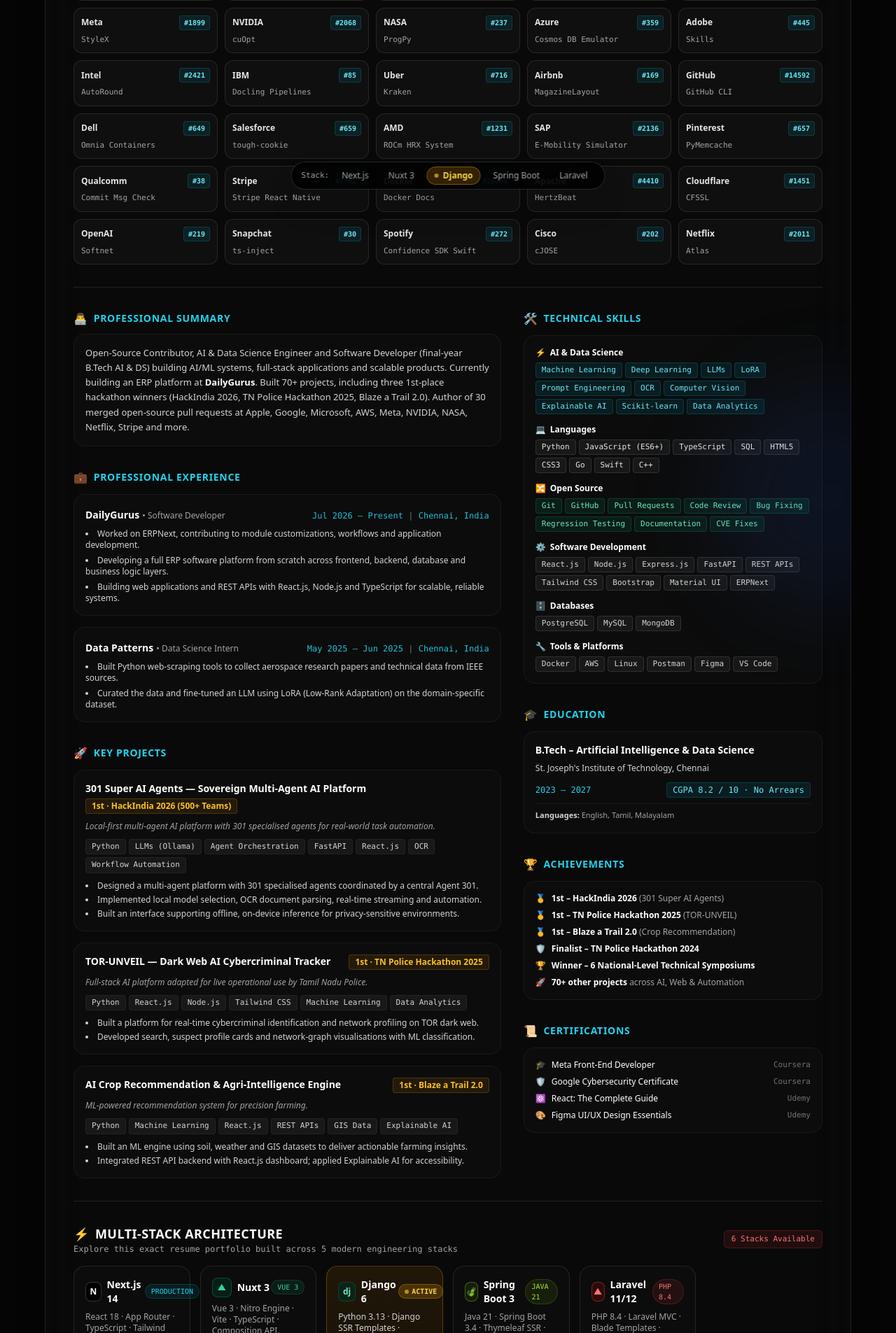
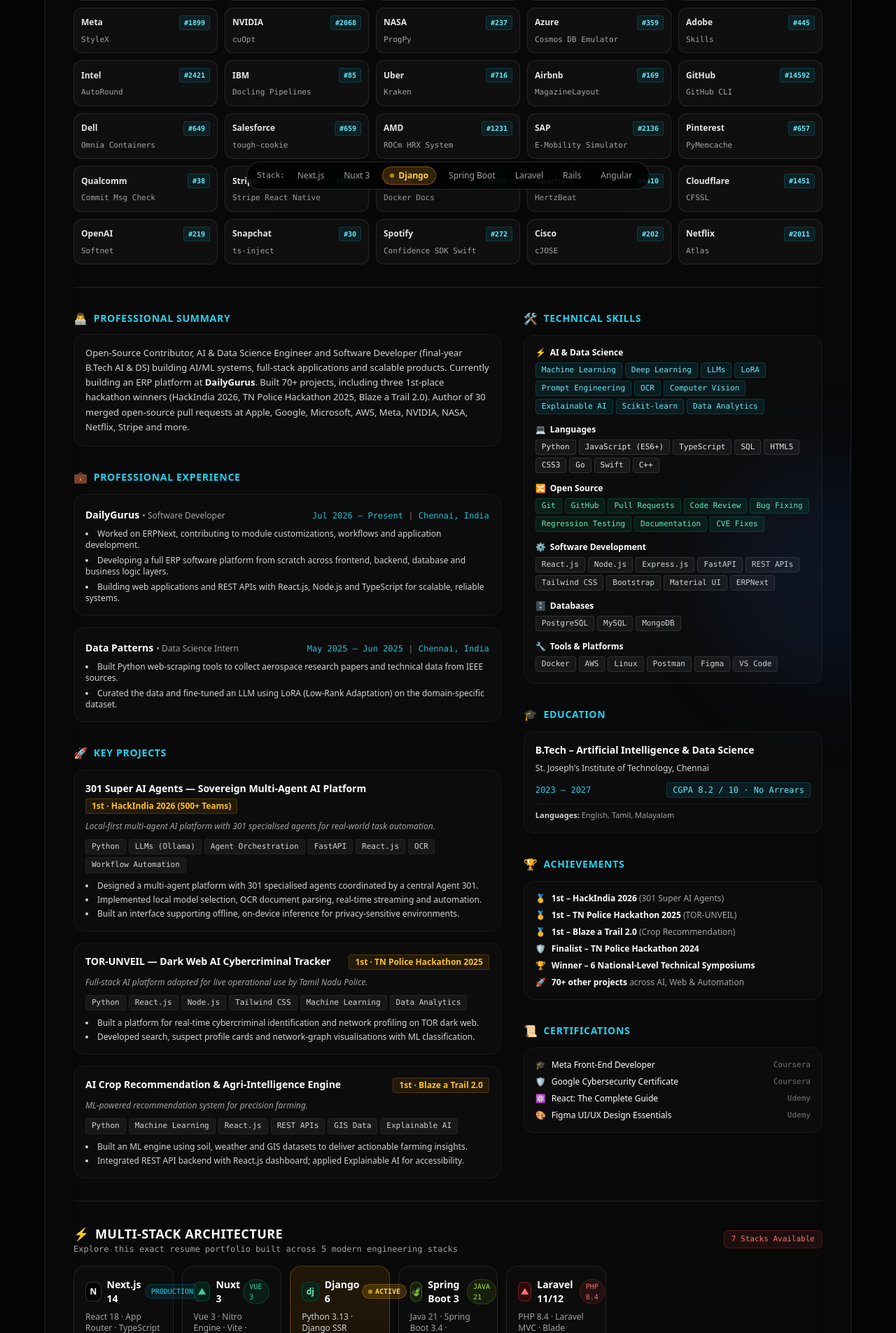
Before and after one commit to reginaldalfret/portfolio-django, a Django app: page / in a window 1280 px wide. Shown: the part 513-2418 px from the top of the page at 70% size. Run offline with Django 5.2, Linux system fonts and the light colour scheme; some libraries are stand-ins or nearby versions.

Commit message:
feat: add Angular to showcase and floating dock

```diff
--- a/portfolio/templates/portfolio/index.html
+++ b/portfolio/templates/portfolio/index.html
@@ -512,11 +512,11 @@
             </p>
           </div>
           <div class="text-[11px] font-mono text-red-400 bg-red-500/10 px-2.5 py-1 rounded-md border border-red-500/20 self-start sm:self-auto">
-            6 Stacks Available
+            7 Stacks Available
           </div>
         </div>
 
-        <div class="grid grid-cols-1 sm:grid-cols-2 lg:grid-cols-3 xl:grid-cols-6 gap-3.5">
+        <div class="grid grid-cols-1 sm:grid-cols-2 lg:grid-cols-3 xl:grid-cols-7 gap-3">
           <!-- Next.js -->
           <div class="p-4 rounded-2xl bg-white/[0.02] hover:bg-white/[0.04] border border-white/10 hover:border-cyan-500/30 transition-all flex flex-col justify-between space-y-3">
             <div>
@@ -673,14 +673,7 @@
               </p>
               <div class="text-[11px] font-mono text-neutral-400">
                 Live: <a href="/stacks/laravel" class="text-red-400 hover:underline">/stacks/laravel</a>
-      <a
-        href="/stacks/rails"
-        target="_top"
-        class="inline-flex items-center gap-1 px-2.5 py-1 rounded-full text-neutral-400 hover:text-white hover:bg-white/10 transition-colors font-medium"
-        title="Switch to Rails 8 (Ruby 3.4)"
-      >
-        <span>Rails</span>
-      </a>
+
               </div>
             </div>
             <div class="flex items-center gap-2 pt-2 border-t border-white/10 text-xs font-mono">
@@ -722,6 +715,41 @@
                 target="_blank"
                 rel="noopener noreferrer"
                 class="inline-flex items-center gap-1 text-neutral-300 hover:text-rose-400 transition-colors"
+              >
+                <svg class="w-3.5 h-3.5" viewBox="0 0 24 24" fill="currentColor"><path d="M12 0C5.37 0 0 5.37 0 12c0 5.31 3.435 9.795 8.205 11.385.6.105.825-.255.825-.57 0-.285-.015-1.23-.015-2.235-3.015.555-3.795-.735-4.035-1.41-.135-.345-.72-1.41-1.23-1.695-.42-.225-1.02-.78-.015-.795.945-.015 1.62.87 1.845 1.23 1.08 1.815 2.805 1.305 3.495.99.105-.78.42-1.305.765-1.605-2.67-.3-5.46-1.335-5.46-5.925 0-1.305.465-2.385 1.23-3.225-.12-.3-.54-1.53.12-3.18 0 0 1.005-.315 3.3 1.23.96-.27 1.98-.405 3-.405s2.04.135 3 .405c2.295-1.56 3.3-1.23 3.3-1.23.66 1.65.24 2.88.12 3.18.765.84 1.23 1.905 1.23 3.225 0 4.605-2.805 5.625-5.475 5.925.435.375.81 1.095.81 2.22 0 1.605-.015 2.895-.015 3.3 0 .315.225.69.825.57A12.02 12.02 0 0024 12c0-6.63-5.37-12-12-12z"/></svg>
+                <span>View GitHub Repo</span>
+                <svg class="w-3 h-3 ml-0.5" viewBox="0 0 24 24" fill="none" stroke="currentColor" stroke-width="2"><path d="M18 13v6a2 2 0 0 1-2 2H5a2 2 0 0 1-2-2V8a2 2 0 0 1 2-2h6"/><polyline points="15 3 21 3 21 9"/><line x1="10" y1="14" x2="21" y2="3"/></svg>
+              </a>
+            </div>
+          </div>
+
+          <!-- Angular 19/22 -->
+          <div class="p-4 rounded-2xl bg-white/[0.02] hover:bg-white/[0.04] border border-white/10 hover:border-red-500/30 transition-all flex flex-col justify-between space-y-3">
+            <div>
+              <div class="flex items-center justify-between mb-2">
+                <div class="flex items-center gap-2">
+                  <div class="w-7 h-7 rounded-lg bg-red-950/60 border border-red-500/40 flex items-center justify-center font-bold text-xs text-red-400">
+                    A
+                  </div>
+                  <span class="font-bold text-sm text-white">Angular</span>
+                </div>
+                <span class="text-[10px] font-mono px-2 py-0.5 rounded-full bg-red-500/10 text-red-400 border border-red-500/20">
+                  TS 6.0
+                </span>
+              </div>
+              <p class="text-xs text-neutral-400 mb-2">
+                Angular 19/22 · Signals · Standalone Components · Vite.
+              </p>
+              <div class="text-[11px] font-mono text-neutral-400">
+                Live: <a href="/stacks/angular" class="text-red-400 hover:underline">/stacks/angular</a>
+              </div>
+            </div>
+            <div class="flex items-center gap-2 pt-2 border-t border-white/10 text-xs font-mono">
+              <a
+                href="https://github.com/reginaldalfret/portfolio-angular"
+                target="_blank"
+                rel="noopener noreferrer"
+                class="inline-flex items-center gap-1 text-neutral-300 hover:text-red-400 transition-colors"
               >
                 <svg class="w-3.5 h-3.5" viewBox="0 0 24 24" fill="currentColor"><path d="M12 0C5.37 0 0 5.37 0 12c0 5.31 3.435 9.795 8.205 11.385.6.105.825-.255.825-.57 0-.285-.015-1.23-.015-2.235-3.015.555-3.795-.735-4.035-1.41-.135-.345-.72-1.41-1.23-1.695-.42-.225-1.02-.78-.015-.795.945-.015 1.62.87 1.845 1.23 1.08 1.815 2.805 1.305 3.495.99.105-.78.42-1.305.765-1.605-2.67-.3-5.46-1.335-5.46-5.925 0-1.305.465-2.385 1.23-3.225-.12-.3-.54-1.53.12-3.18 0 0 1.005-.315 3.3 1.23.96-.27 1.98-.405 3-.405s2.04.135 3 .405c2.295-1.56 3.3-1.23 3.3-1.23.66 1.65.24 2.88.12 3.18.765.84 1.23 1.905 1.23 3.225 0 4.605-2.805 5.625-5.475 5.925.435.375.81 1.095.81 2.22 0 1.605-.015 2.895-.015 3.3 0 .315.225.69.825.57A12.02 12.02 0 0024 12c0-6.63-5.37-12-12-12z"/></svg>
                 <span>View GitHub Repo</span>
@@ -795,6 +823,23 @@
       >
         <span>Laravel</span>
       </a>
+      <a
+        href="/stacks/rails"
+        target="_top"
+        class="inline-flex items-center gap-1 px-2.5 py-1 rounded-full text-neutral-400 hover:text-white hover:bg-white/10 transition-colors font-medium"
+        title="Switch to Rails 8 (Ruby 3.4)"
+      >
+        <span>Rails</span>
+      </a>
+
+      <a
+        href="/stacks/angular"
+        target="_top"
+        class="inline-flex items-center gap-1 px-2.5 py-1 rounded-full text-neutral-400 hover:text-white hover:bg-white/10 transition-colors font-medium"
+        title="Switch to Angular (TypeScript 6.0)"
+      >
+        <span>Angular</span>
+      </a>
     </div>
   </div>
 
```
